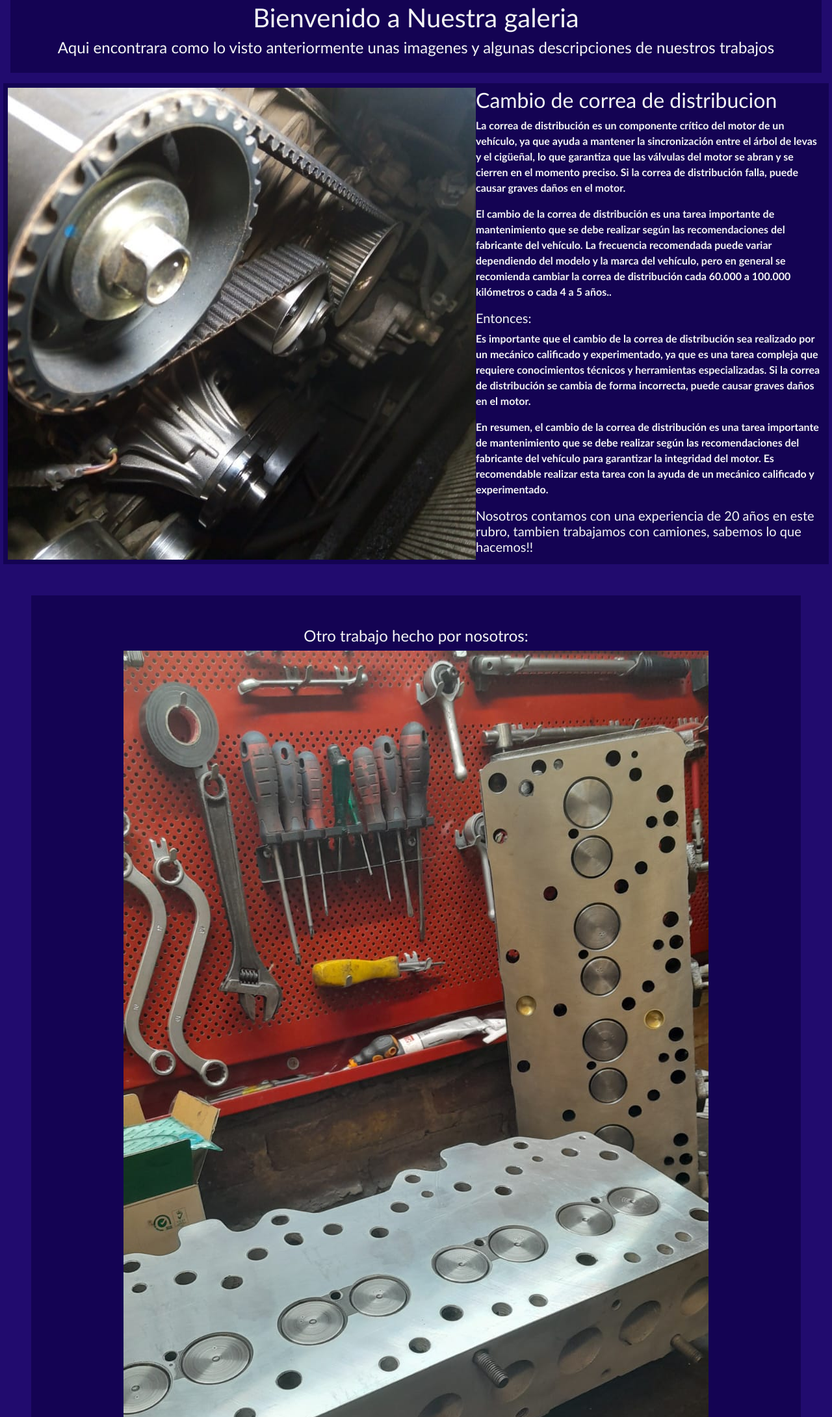
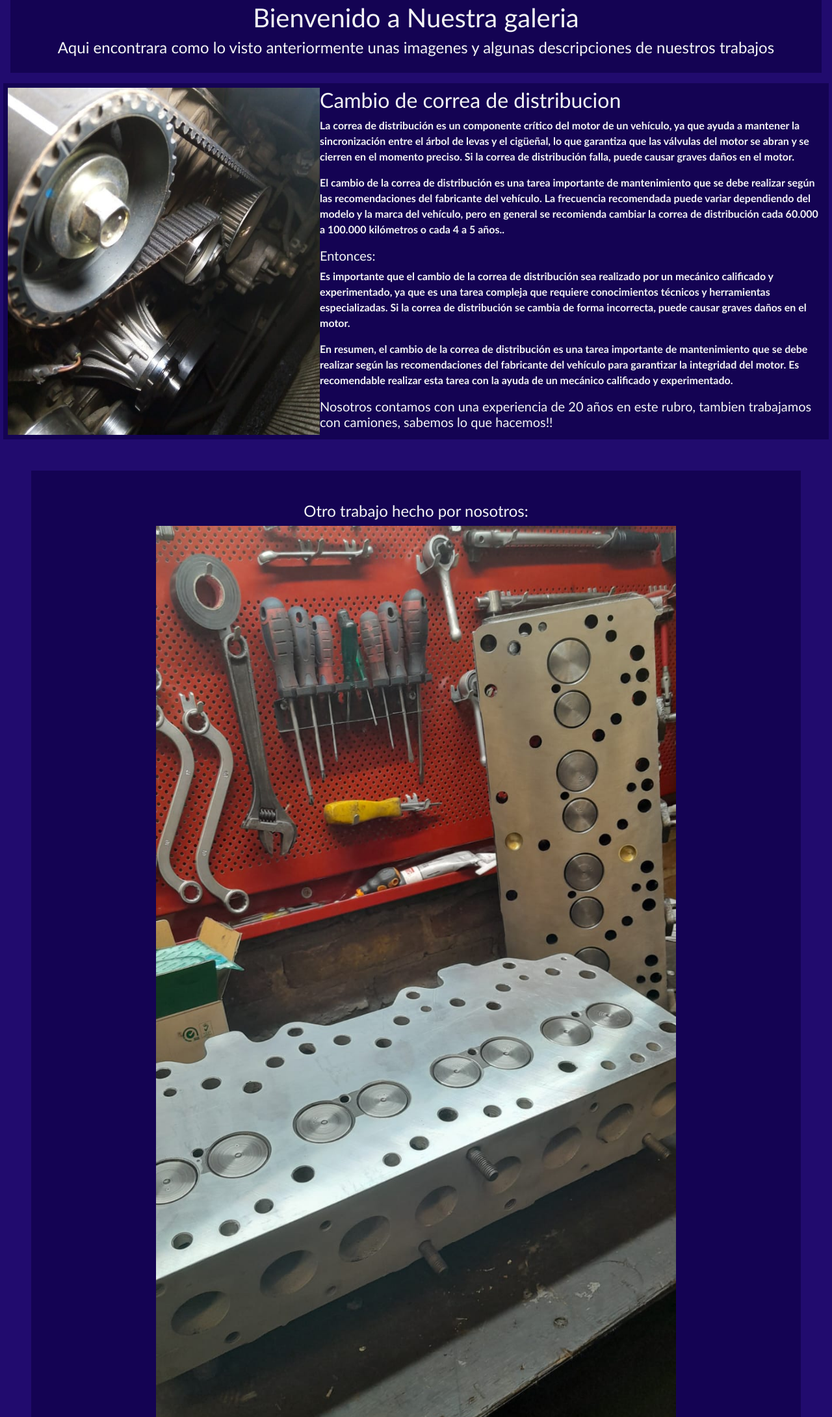
Before and after one commit to pietrobono/PF-Mendoza, a website: page pages/galeria.html in a window 1280 px wide. Shown: the part 620-2800 px from the top of the page at 65% size. Drawn offline with nearby package versions, Linux system fonts and the light colour scheme.

Commit message:
final final

```diff
--- a/scss/html/_mediaquerie.scss
+++ b/scss/html/_mediaquerie.scss
@@ -61,6 +61,14 @@
 }
 
 @media screen and (min-width:1024px) and (max-width: 1440px){
+    #imagen-galeria{
+        min-width: 30rem;
+        max-width: 50rem;
+      }
+      #prueba-img{
+        min-width: 30rem;
+        max-width: 50rem;
+      }
 
     .mapa-horarios-tablet{
         display: none;
```
Also changed, not shown: css/style.css.
